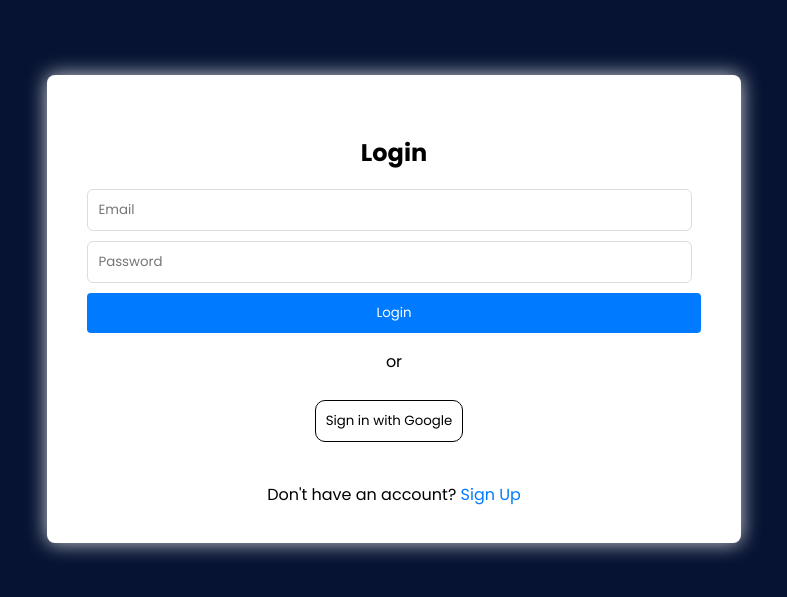
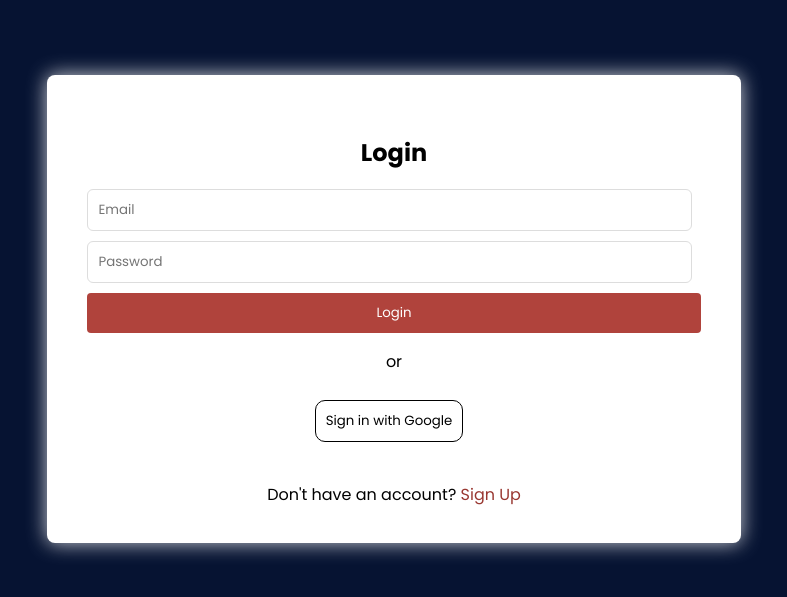
Before and after one commit to cazrot335/BLINKTALK, a React (Create React App) app in the folder frontend/: page /authentication in a window 1280 px wide. Shown: the part 111-708 px from the top of the page, without its empty margins (246-1033 px from the left). Built offline with nearby package versions, Linux system fonts and the light colour scheme.

Commit message:
minor changes in login

```diff
--- a/frontend/src/pages/Authentication.jsx
+++ b/frontend/src/pages/Authentication.jsx
@@ -15,7 +15,7 @@ const ToggleText = styled.p`
 `;
 
 const ToggleButton = styled.span`
-  color: #007bff;
+  color: #993731;
   cursor: pointer;
   &:hover {
     text-decoration: underline;
@@ -44,14 +44,14 @@ const FormInput = styled.input`
 const FormButton = styled.button`
   width: 100%;
   padding: 10px;
-  background-color: #007bff;
+  background-color: #b0433c;
   color: #fff;
   border: none;
   border-radius: 4px;
   cursor: pointer;
   font-family: "Poppins";
   &:hover {
-    background-color: #0056b3;
+    background-color: #993731;
   }
 `;
 
```
